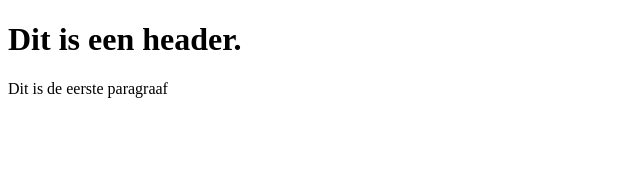
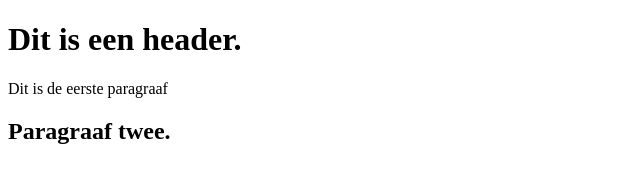
Before and after one commit to SanderPot0/git5.2, a plain HTML site: page index.html in a window 1280 px wide. Shown: the whole page, without its empty margins (0-640 px from the left). Drawn offline with Linux system fonts and the light colour scheme.

Commit message:
Tweede paragraaf titel

```diff
--- a/index.html
+++ b/index.html
@@ -6,5 +6,7 @@
 <body>
 	<h1>Dit is een header.</h1>
 	<p>Dit is de eerste paragraaf</p>
+
+	<h2>Paragraaf twee.</h2>
 </body>
 </html>
```
